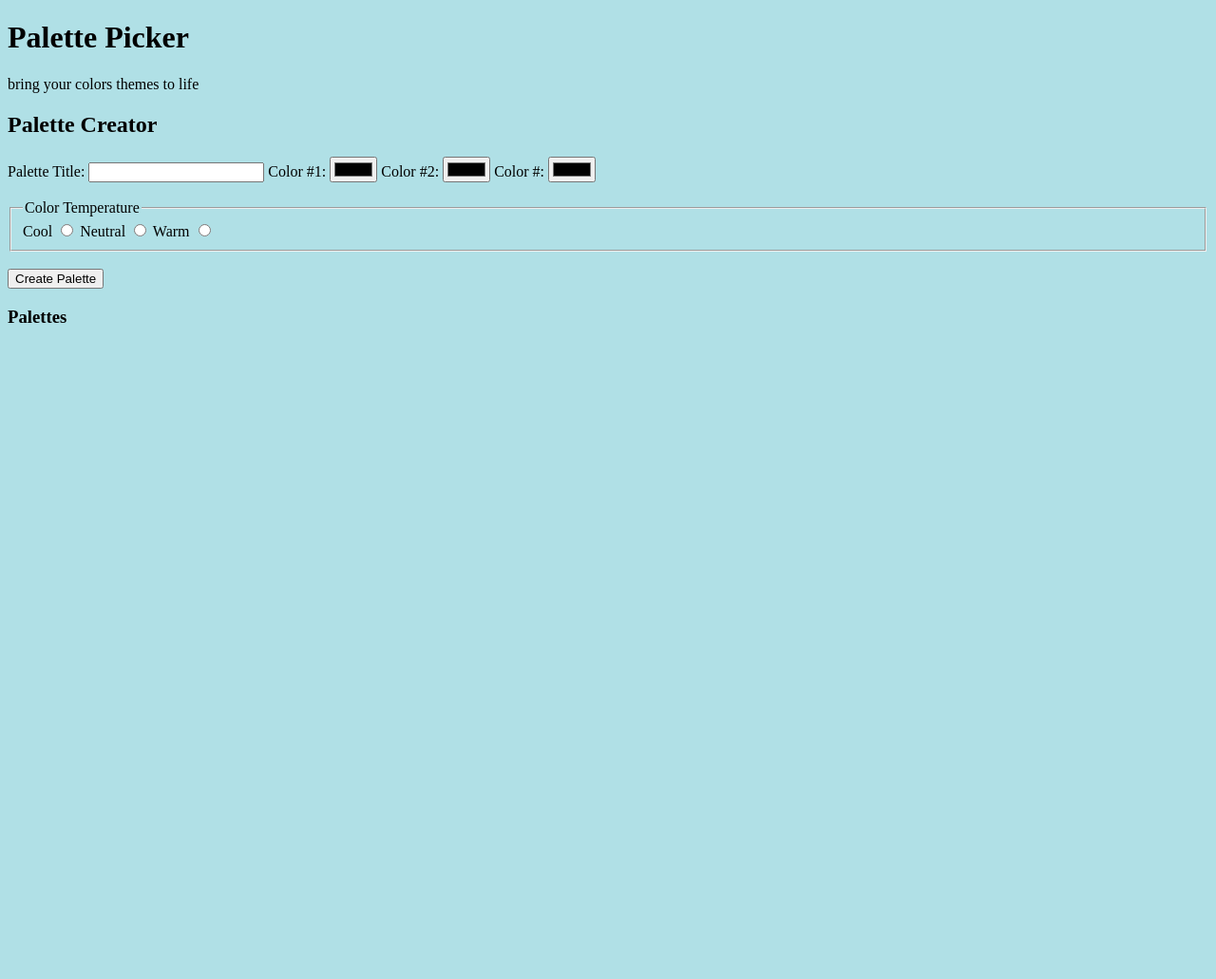
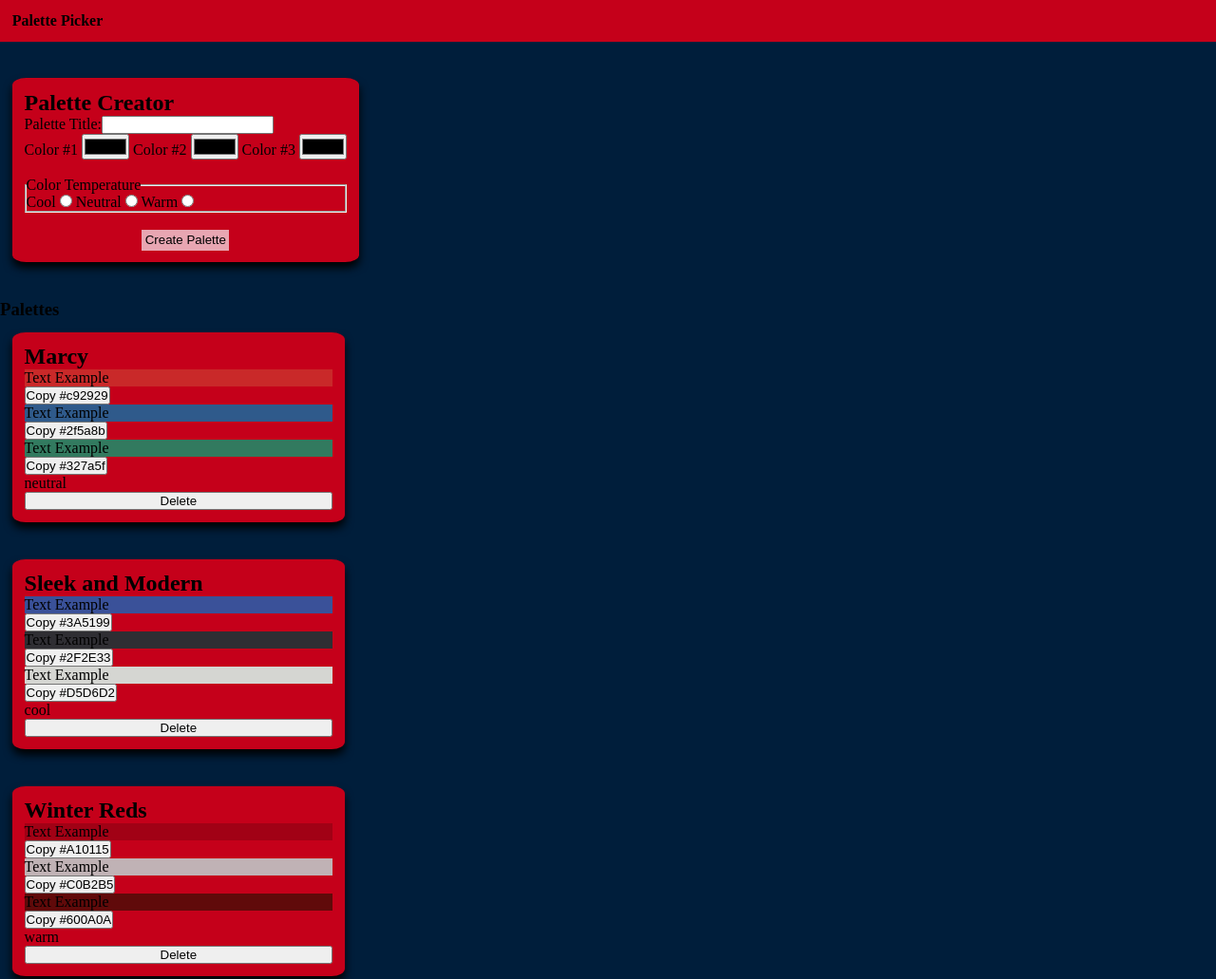
Before and after one commit to TyronOdame/palette-picker, a website built with Vite: page app/index.html in a window 1280 px wide. Shown: the top 1031 px of the page at 95% size. Before the commit the page ends 800 px from the top, so only its background shows below. Built offline with nearby package versions, Linux system fonts and the light colour scheme.

Commit message:
what I got so far

```diff
--- a/app/index.html
+++ b/app/index.html
@@ -8,25 +8,28 @@
     <title>Palette Picker</title>
   </head>
   <body>
-    <div id="heading">
-      <h1>Palette Picker</h1>
-      <p>bring your colors themes to life</p>
+    <div id="starterHeading">
+      <header>
+        <h4>Palette Picker</h4>
+      </header>
     </div>
     <div id="form">
       <form action="">
         <h2>Palette Creator</h2>
-        <label for="name">Palette Title:</label>
-        <input type="text" name="name" id="name" />
+        <div id="search">
+          <label for="name">Palette Title:</label>
+          <input type="text" name="name" id="name" />
+        </div>
+        <div id="colors">
+          <label for="colorsOne">Color #1</label>
+          <input type="color" name="colorsOne" id="colorsOne" />
 
-        <label for="colors">Color #1:</label>
-        <input type="color" name="colors" id="colors" />
+          <label for="colorsTwo">Color #2</label>
+          <input type="color" name="colorsTwo" id="colorsTwo" />
 
-        <label for="colorsTwo">Color #2:</label>
-        <input type="color" name="colorsTwo" id="colorsTwo" />
-
-        <label for="colorsThree">Color #:</label>
-        <input type="color" name="colorsThree" id="colorsThree" /><br /><br />
-
+          <label for="colorsThree">Color #3</label>
+          <input type="color" name="colorsThree" id="colorsThree" /><br /><br />
+        </div>
         <fieldset>
           <legend>Color Temperature</legend>
           <label for="cool">Cool</label>
@@ -39,10 +42,16 @@
           <input type="radio" name="temperature" id="warm" value="Warm" />
         </fieldset>
         <br />
-        <button type="submit">Create Palette</button>
+        <div id="submit">
+          <button type="submit" id="enter">Create Palette</button>
+        </div>
       </form>
-      <h3>Palettes</h3>
     </div>
+    <h3>Palettes</h3>
+    <div id="palette-container" class="palette-container">
+      <ul id="list"></ul>
+    </div>
+
     <script type="module" src="./src/main.js"></script>
   </body>
 </html>
--- /dev/null
+++ b/app/src/dom-helpers.js
@@ -0,0 +1,63 @@
+const cardPalette = ({ uuid, title, colors, temperature }) => {
+  const card = document.createElement('li');
+  card.className = 'card';
+
+  const name = document.createElement('h2');
+  name.textContent = title;
+
+  const temps = document.createElement('p');
+  temps.textContent = temperature;
+
+  const div = document.createElement('div');
+
+  colors.forEach((color) => {
+    const para = document.createElement('p');
+    para.textContent = 'Text Example';
+    para.style.backgroundColor = color;
+
+    const copy = document.createElement('button');
+    copy.setAttribute('data-hex', color);
+    copy.textContent = `Copy ${color}`;
+
+    copy.addEventListener('click', handleCopy);
+
+    div.append(para, copy);
+  });
+
+  const dele = document.createElement('button');
+  dele.textContent = 'Delete';
+
+  dele.addEventListener('click', () => {
+    card.remove();
+  });
+
+  card.append(name, div, temps, dele);
+  document.getElementById('list').append(card);
+};
+
+const handleCopy = async (event) => {
+  // Checks if clipboard is available
+  if (!navigator.clipboard) return;
+  // Tries to copy text to the clipboard
+  try {
+    const text = event.target.textContent;
+    const colorProperties = [
+      event.target.style.backgroundColor,
+      event.target.style.color,
+    ];
+    const colorHex = `${event.target.dataset.hex}`;
+    await navigator.clipboard.writeText(colorHex);
+    event.target.textContent = `Copied Hex!`;
+    event.target.style.backgroundColor = `#43AA8B`;
+    event.target.style.color = `#FFFFFF`;
+    setTimeout(() => {
+      event.target.textContent = text;
+      event.target.style.backgroundColor = colorProperties[0];
+      event.target.style.color = colorProperties[1];
+    }, 1000);
+  } catch (error) {
+    console.log(error);
+  }
+};
+
+export { cardPalette };
--- a/app/src/main.js
+++ b/app/src/main.js
@@ -1 +1,33 @@
+import palettes from './palettes.json';
 import './style.css';
+import { cardPalette } from './dom-helpers';
+
+console.log('test');
+
+const paletteAssembly = (event) => {
+  const information = {
+    uuid: crypto.randomUUID(),
+    title: event.target.name.value,
+    colors: [
+      event.target.colorsOne.value,
+      event.target.colorsTwo.value,
+      event.target.colorsThree.value,
+    ],
+    temperature: event.target.temperature.value,
+  };
+  console.log(event.target.name.value);
+  return information;
+};
+
+const handleSubs = (e) => {
+  e.preventDefault();
+
+  cardPalette(paletteAssembly(e));
+};
+
+function main() {
+  const submission = document.getElementById('form');
+  submission.addEventListener('submit', handleSubs);
+  Object.values(palettes).forEach((pale) => cardPalette(pale));
+}
+main();
--- /dev/null
+++ b/app/src/palettes.json
@@ -0,0 +1,32 @@
+{
+    "5affd4e4-418d-4b62-beeb-1c0f7aaff753": {
+      "uuid": "5affd4e4-418d-4b62-beeb-1c0f7aaff753",
+      "title": "Marcy",
+      "colors": [
+        "#c92929",
+        "#2f5a8b",
+        "#327a5f"
+      ],
+      "temperature": "neutral"
+    },
+    "32521ef4-d64c-4906-b06d-f3d0d6b16e0f": {
+      "uuid": "32521ef4-d64c-4906-b06d-f3d0d6b16e0f",
+      "title": "Sleek and Modern",
+      "colors": [
+        "#3A5199",
+        "#2F2E33",
+        "#D5D6D2"
+      ],
+      "temperature": "cool"
+    },
+    "8b144d62-faa7-4226-87e1-096d7c1bedc7": {
+      "uuid": "8b144d62-faa7-4226-87e1-096d7c1bedc7",
+      "title": "Winter Reds",
+      "colors": [
+        "#A10115",
+        "#C0B2B5",
+        "#600A0A"
+      ],
+      "temperature": "warm"
+    }
+  }
--- a/app/src/style.css
+++ b/app/src/style.css
@@ -1,3 +1,124 @@
+:root {
+  --background: #001e3b;
+  --paletteBox: #c5001a;
+  --accentColors: #e8a6b2;
+}
+
+* {
+  margin: 0;
+  padding: 0;
+  box-sizing: border-box;
+}
+
 html {
-  background-color: #b0e0e6;
+  background-color: var(--background);
 }
+body {
+  /* display: flex; */
+  /* flex-direction: column; */
+  /* justify-content: center; */
+}
+#enter {
+  display: flex;
+  justify-self: center;
+  background-color: var(--accentColors);
+  outline: none;
+  border: none;
+  padding: 1%;
+}
+
+#starterHeading {
+  display: flex;
+  width: 100%;
+  background-color: var(--paletteBox);
+  padding: 1%;
+  margin: 0;
+  justify-items: center;
+  margin-bottom: 3%;
+}
+#search {
+  display: flex;
+  gap: 1;
+}
+
+#colorButton {
+  display: flex;
+  flex-direction: column;
+}
+
+#form {
+  background-color: var(--paletteBox);
+  margin: 1%;
+  padding: 1%;
+  /* display: flex; */
+  justify-content: center;
+  /* flex-direction: column; */
+  max-width: fit-content;
+  border-radius: 4%;
+  box-shadow: 0 6px 10px rgba(0, 0, 0);
+  width: 100%;
+  margin-bottom: 3%;
+  /* align-content: center; */
+}
+/* form {
+  display: flex;
+  flex-direction: column;
+  /* align-content: center;
+  justify-content: center; */
+/* align-self: center; */
+/* } */
+*/ h4 {
+  color: var(--accentColors);
+  padding: 0;
+}
+
+.palettes {
+  /* background-color: darkgray; */
+  display: flex;
+  /* max-width: 200px;
+  max-height: 220px; */
+}
+
+.palette {
+  background-color: darkgray;
+  display: flex;
+  flex-direction: column;
+}
+
+#textExs {
+  display: flex;
+  flex-direction: column;
+  gap: 10px;
+  margin: 2%;
+  width: 100%;
+}
+footer {
+  display: flex;
+  padding: 2%;
+  align-self: center;
+  width: 20rem;
+}
+
+#articleHeader {
+  display: flex;
+  align-self: center;
+}
+
+.palette-container {
+  gap: 1rem;
+  justify-content: center;
+}
+
+.card {
+  background-color: var(--paletteBox);
+  margin: 1%;
+  padding: 1%;
+  display: flex;
+  justify-content: center;
+  flex-direction: column;
+  max-width: 350px;
+  border-radius: 4%;
+  box-shadow: 0 6px 10px rgba(0, 0, 0);
+  width: 100%;
+  margin-bottom: 3%;
+}
```
Also changed, not shown: README.md.
